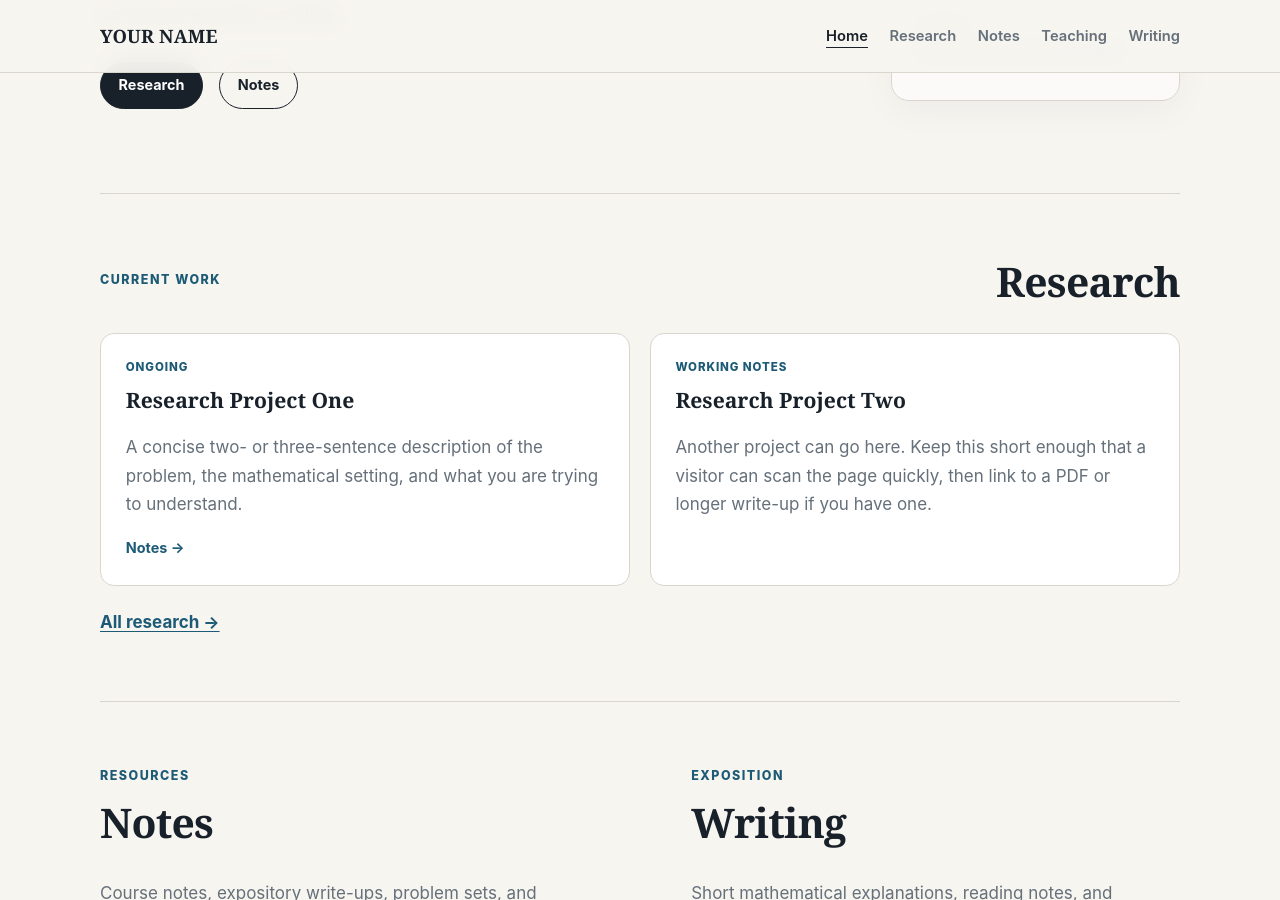
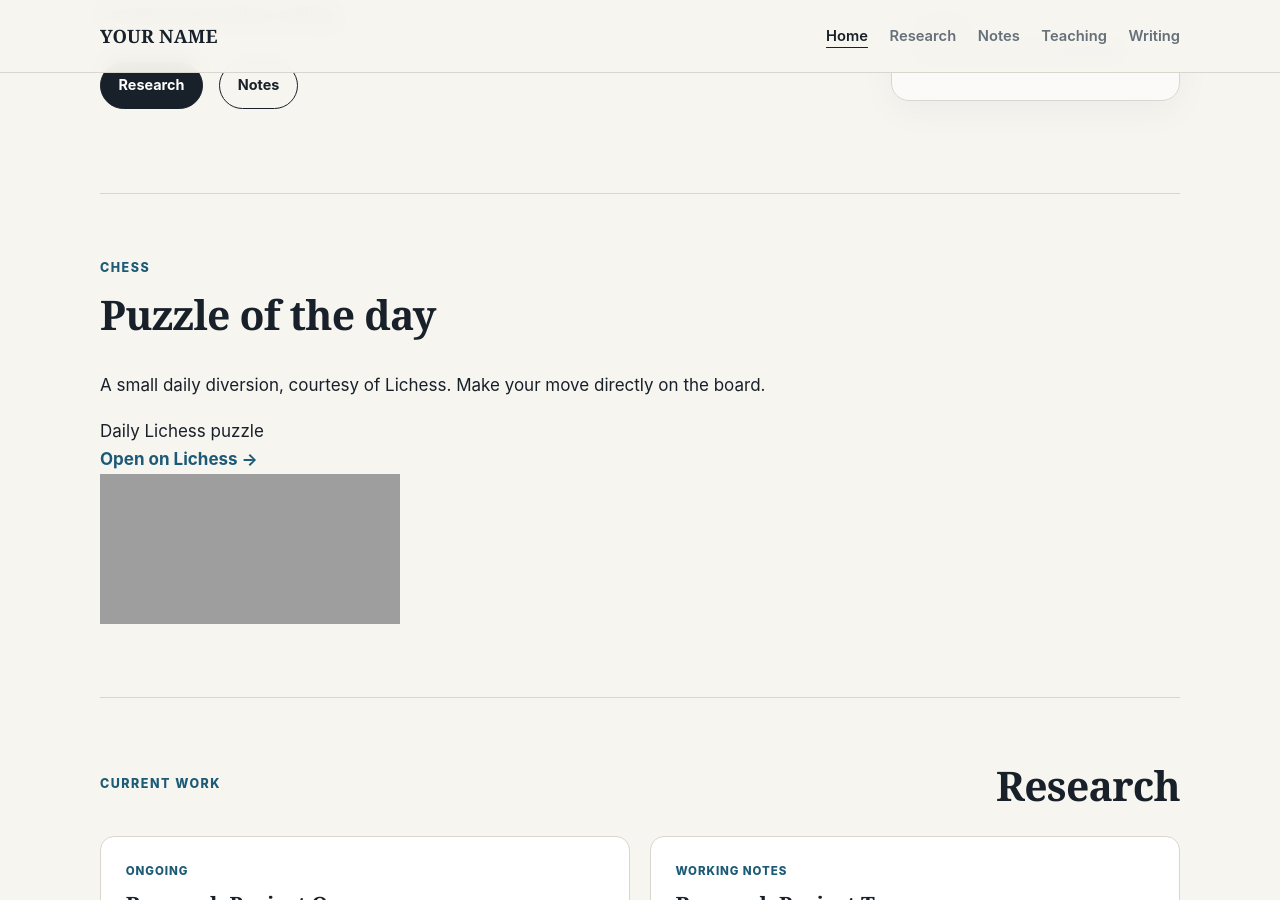
Before and after one commit to SenatorTreason05/SenatorTreason05.github.io, a Jekyll site: the page built from index.md, in a window 1280 px wide and 900 px high, scrolled down 472 px. Built offline with Jekyll 4.4.1, drawn with Linux system fonts in a browser that asks for light colours; grey boxes are pictures that could not be loaded.

Commit message:
Add Lichess daily puzzle section to homepage

```diff
--- a/index.md
+++ b/index.md
@@ -28,6 +28,38 @@ permalink: /
       <div><dt>GitHub</dt><dd><a href="https://github.com/{{ site.github_username }}">@{{ site.github_username }}</a></dd></div>
     </dl>
   </aside>
+</section>
+
+<section class="section-block puzzle-section" aria-labelledby="daily-puzzle-title">
+  <div class="puzzle-copy">
+    <p class="eyebrow">Chess</p>
+    <h2 id="daily-puzzle-title">Puzzle of the day</h2>
+    <p class="puzzle-description">
+      A small daily diversion, courtesy of Lichess. Make your move directly on the board.
+    </p>
+
+    <div class="puzzle-meta" id="lichess-puzzle-meta" aria-live="polite">
+      <span class="puzzle-chip">Daily Lichess puzzle</span>
+    </div>
+
+    <a
+      id="lichess-puzzle-link"
+      class="text-link"
+      href="https://lichess.org/training/daily"
+      target="_blank"
+      rel="noopener noreferrer"
+    >Open on Lichess →</a>
+  </div>
+
+  <div class="puzzle-frame-wrap">
+    <iframe
+      class="lichess-puzzle-frame"
+      src="https://lichess.org/training/frame?theme=blue&bg=light&pieceSet=cburnett"
+      title="Lichess daily chess puzzle"
+      loading="lazy"
+      frameborder="0"
+    ></iframe>
+  </div>
 </section>
 
 <section class="section-block">
```
